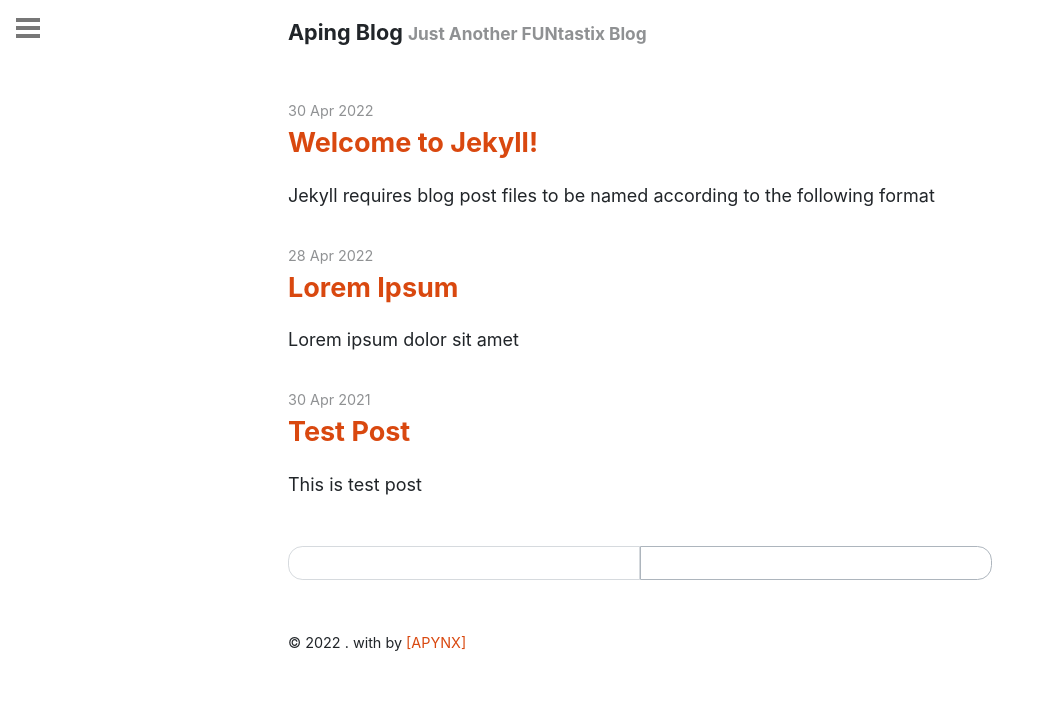
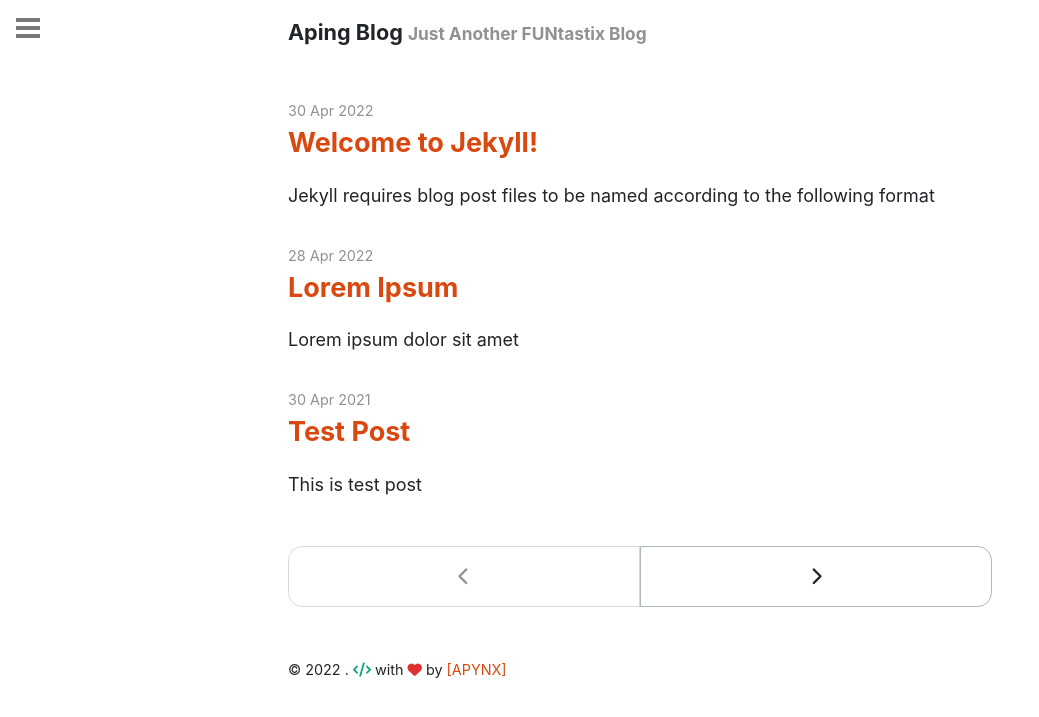
Before and after one commit to apynx/apynx.github.io, a Jekyll site: the page built from index.html, in a window 1280 px wide. Shown: the top 717 px of the page, without its empty margins (0-1039 px from the left). Built offline with Jekyll 4.4.1, drawn with Linux system fonts in a browser that asks for light colours; nearby versions of some CDN libraries; the list of posts is cut into pages by our own code.

Commit message:
font awesome

```diff
--- a/_includes/custom-head.html
+++ b/_includes/custom-head.html
@@ -1,3 +1,5 @@
 {% comment %}
   A placeholder for customizing head.
 {% endcomment %}
+
+<link rel="stylesheet" href="https://cdnjs.cloudflare.com/ajax/libs/font-awesome/6.1.1/css/all.min.css" integrity="sha512-KfkfwYDsLkIlwQp6LFnl8zNdLGxu9YAA1QvwINks4PhcElQSvqcyVLLD9aMhXd13uQjoXtEKNosOWaZqXgel0g==" crossorigin="anonymous" referrerpolicy="no-referrer" />
```
